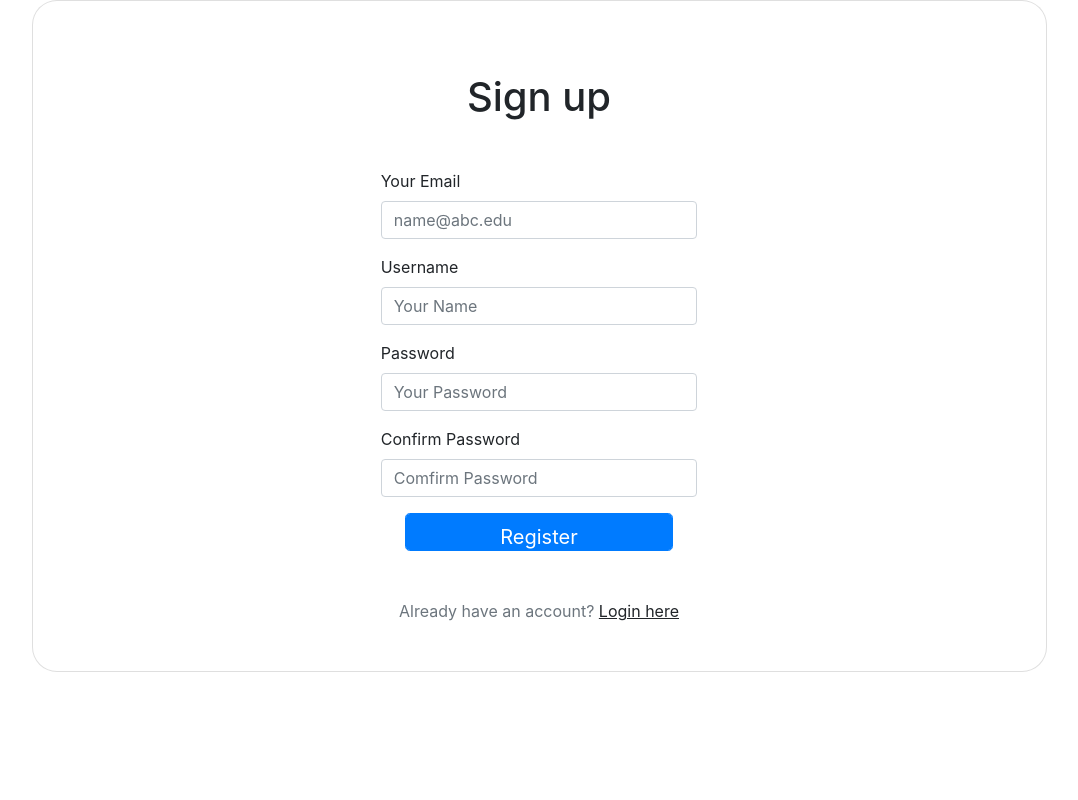
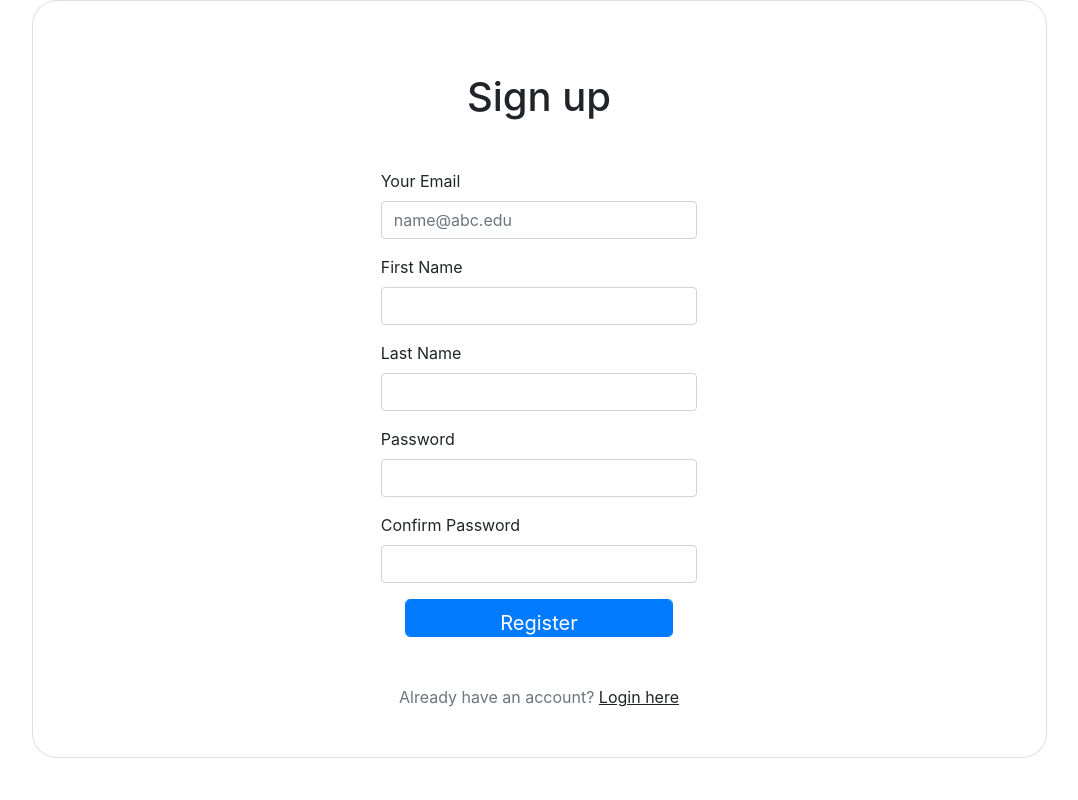
Before and after one commit to michael-marron/CS_School, a Flask app: page /reg in a window 1280 px wide. Shown: the whole page, without its empty margins (101-1179 px from the left). Run offline with Flask 3, Linux system fonts and the light colour scheme; some libraries are stand-ins or nearby versions.

```diff
--- a/tutor_service/__init__.py
+++ b/tutor_service/__init__.py
@@ -14,13 +14,14 @@ def create_app(config_file=None):
     methods = ['GET', 'POST']
 
 
-    app.add_url_rule("/home", view_func=routes.home_page)
+
     app.add_url_rule("/", view_func=routes.calendar_page)
     app.add_url_rule("/calendar", view_func=routes.calendar_page)
     app.add_url_rule("/test", view_func=routes.home_page)
     app.add_url_rule("/log", view_func=routes.login, methods=['GET','POST'])
     app.add_url_rule("/reg", view_func=routes.register, methods=['GET','POST'])
     app.add_url_rule("/reset", view_func=routes.reset, methods=['GET','POST'])
+    app.add_url_rule("/admin", view_func=routes.ad_page, methods=['GET','POST'])
 
     app.config['SECRET_KEY'] = "secret"
     app.config['SQLALCHEMY_DATABASE_URI'] = 'postgresql://csschool_db_user:yjDUamhvkOQqnai5zIZ8ySMCGkbMUOkh@dpg-cg53dbo2qv287cseev80-a.ohio-postgres.render.com/csschool_db'
--- a/tutor_service/routes.py
+++ b/tutor_service/routes.py
@@ -26,21 +26,21 @@ def register():
     print("in register")
 
     # Check if input POST requests
-    if 'username' in request.form and 'password' in request.form and 'email' in request.form and request.method == 'POST' and 'confirmpass' in request.form:
+    if 'firstname' in request.form and 'lastname' in request.form and 'password' in request.form and 'email' in request.form and request.method == 'POST' and 'confirmpass' in request.form:
 
-        username = request.form['username']
+        fname = request.form['firstname']
+        lname = request.form['lastname']
         email = request.form['email']
         password = request.form['password']
         confirmpass = request.form['confirmpass']
 
-        print("user: ", username, email)  # check for input in dev stage
+        print("user: ", fname, email)  # check for input in dev stage
 
         hashedpass = generate_password_hash(
             password, "pbkdf2:sha256", 64)  # hask password , salt 64 bits
 
         # Check if account exists, use cursor.fetchon to get each row in the table
-        cursor.execute('SELECT * FROM users WHERE email = %s',
-                       (email,))  # keep this comma
+        cursor.execute('SELECT * FROM userinfo WHERE email = %s', (email,))  # keep this comma
         account = cursor.fetchone()
 
         # existing acc
@@ -50,10 +50,14 @@ def register():
         elif not re.match(r'[^@]+@+[A-Za-z0-9]+.edu', email):
             flash('Invalid email address! Only use .edu email to register!')
             print("---invalid email")
-        # invalid username (only accept numbers and chars)
-        elif not re.match(r'[A-Za-z0-9]+', username):
+        # invalid firstrname (only accept numbers and chars)
+        elif not re.match(r'[A-Za-z0-9]+', fname):
             flash('Invalid!\nUsername must contain only characters and numbers')
-            print("---invalid pass")
+            print("---invalid name")
+        # invalid lastname (only accept numbers and chars)
+        elif not re.match(r'[A-Za-z0-9]+', lname):
+            flash('Invalid!\nUsername must contain only characters and numbers')
+            print("---invalid last name")
         # check password strength
         elif not re.match(r'^.{8,}$', password):
             flash("At least 8 characters for password!")
@@ -63,7 +67,7 @@ def register():
 
         else:
             cursor.execute(
-                "INSERT INTO users (email,username, password) VALUES (%s,%s,%s)", (email, username, hashedpass))
+                "INSERT INTO userinfo (email, firstname, lastname, userpassword) VALUES (%s,%s,%s, %s)", (email, fname,lname, hashedpass))
             conn.commit()
             flash('You have successfully registered!')
             print("added")
@@ -117,6 +121,8 @@ def login():
 def reset():
     return render_template('reset.html')
 
+def ad_page():
+    return render_template('admin.html')
 
 
 def home_page():
--- a/tutor_service/templates/register.html
+++ b/tutor_service/templates/register.html
@@ -39,10 +39,19 @@
                      </div>
 
                      <div class="form-group">
-                      <label for="username" class="cols-sm-2 control-label">Username</label>
+                      <label for="username" class="cols-sm-2 control-label">First Name</label>
                       <div class="cols-sm-10">
                        <div class="input-group">
-                        <input type="username" class="form-control" name="username" id="username" placeholder="Your Name" required>
+                        <input type="username" class="form-control" name="firstname" id="firstname" placeholder="" required>
+                       </div>
+                      </div>
+                     </div>
+
+                     <div class="form-group">
+                      <label for="username" class="cols-sm-2 control-label">Last Name</label>
+                      <div class="cols-sm-10">
+                       <div class="input-group">
+                        <input type="username" class="form-control" name="lastname" id="lastname" placeholder="" required>
                        </div>
                       </div>
                      </div>
@@ -51,7 +60,7 @@
                       <label for="password" class="cols-sm-2 control-label">Password</label>
                       <div class="cols-sm-10">
                        <div class="input-group">
-                        <input type="password" class="form-control" name="password" placeholder="Your Password" id="password" required />
+                        <input type="password" class="form-control" name="password" placeholder="" id="password" required />
                        </div>
                       </div>
                      </div>
@@ -60,7 +69,7 @@
                       <label for="password" class="cols-sm-2 control-label">Confirm Password</label>
                       <div class="cols-sm-10">
                        <div class="input-group">
-                        <input type="password" class="form-control" name="confirmpass" placeholder="Comfirm Password" id="confirmpass" required />
+                        <input type="password" class="form-control" name="confirmpass" placeholder="" id="confirmpass" required />
                        </div>
                       </div>
                      </div>
```
Also changed, not shown: tutor_service/templates/admin.html (+9 -0 lines).
